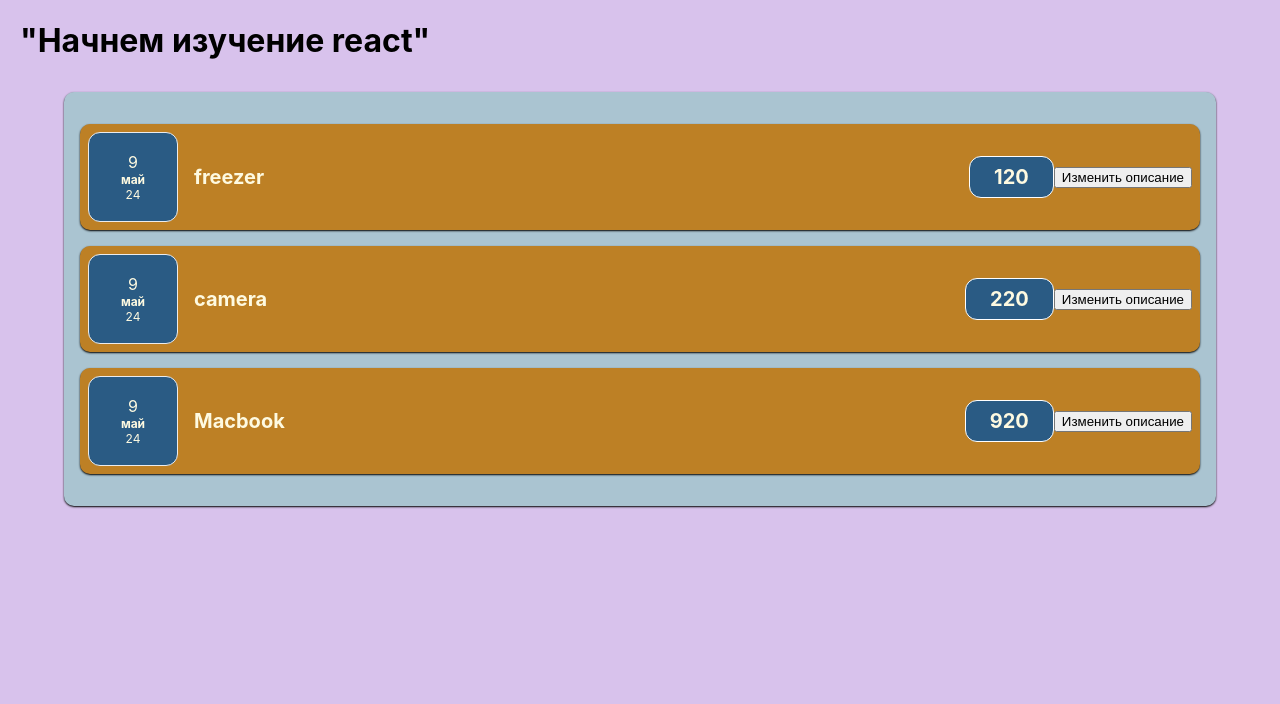
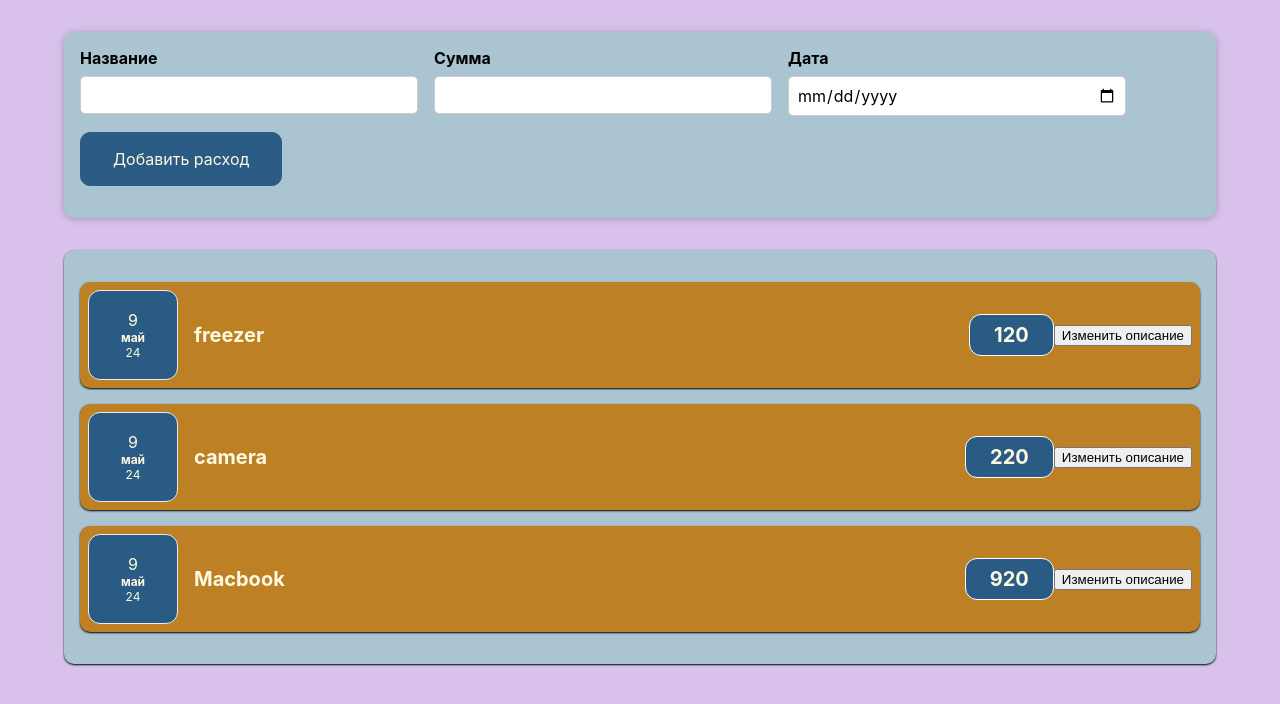
Before and after one commit to AlekseySapunkov/shopping-list, a React (Create React App) app: page / in a window 1280 px wide. Shown: the top 704 px of the page. Built offline with nearby package versions, Linux system fonts and the light colour scheme.

Commit message:
Add Form

```diff
--- a/src/App.js
+++ b/src/App.js
@@ -1,4 +1,5 @@
 import Costs from "./components/costs/Costs";
+import NewCost from "./components/costs/NewCost";
 const App = () => {
   const costs = [
     {
@@ -19,7 +20,7 @@ const App = () => {
   ];
   return (
     <div>
-      <h1>"Начнем изучение react"</h1>
+      <NewCost/>
       <Costs prices={costs} />
     </div>
   );
--- a/src/components/costs/CostForm.js
+++ b/src/components/costs/CostForm.js
@@ -1,19 +1,23 @@
 import "./CostForm.css"
 const CostForm = () => {
-    return <div>
-        <form>
-            <div className="new-cost__controls">
-            <div className="new-cost__control label">
+    return <form>
+         <div className="new-cost__controls">
+         <div className="new-cost__control">
                 <label>Название</label>
-                <input type="text" className="new-cost__control input"></input>
+                <input type="text"></input>
             </div>
-            <div className="new-cost__control label">
-                <label>Сумма</label>
-                <input type = "" className="new-cost__control input"></input>
+            <div className="new-cost__control">
+            <label>Сумма</label>
+                <input type="number" min="0.01" step="0.01"/>
+            </div>
+            <div className="new-cost__control">
+            <label>Дата</label>
+                <input type="date" min="0.01" step="0.01"/>
+            </div>
+            <div className="new-cost__actions">
+<button type ="submit">Добавить расход</button>
             </div>
             </div>
-
-        </form>
-    </div>
+    </form>
     }
     export default CostForm
--- a/src/components/costs/NewCost.js
+++ b/src/components/costs/NewCost.js
@@ -1,7 +1,7 @@
 import "./NewCost.css"
 import CostForm  from "./CostForm"
 const NewCost = () => {
-return <div>
+return <div className="new-cost">
     <CostForm></CostForm>
 </div>
 }
```
